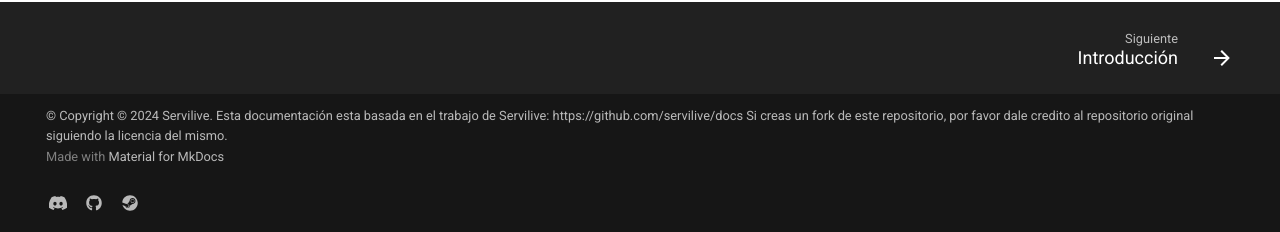
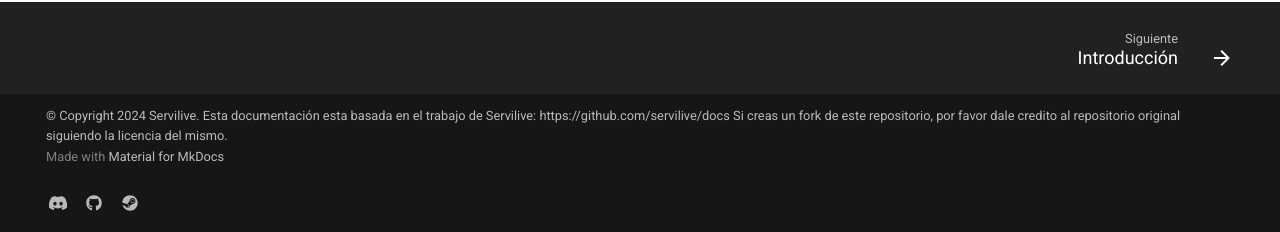
Before and after one commit to patagoniawarriors/docs, an MkDocs documentation site: the page built from docs/index.md, in a window 1280 px wide. Shown: the part 665-897 px from the top of the page. Built offline with MkDocs 1.6.1 and Material for MkDocs 9.7.7, drawn with Linux system fonts in a browser that asks for light colours.

```diff
--- a/mkdocs.yml
+++ b/mkdocs.yml
@@ -70,5 +70,5 @@ extra:
       link: https://steamcommunity.com/groups/Servilive
 
 copyright: |
-    &copy Copyright © 2024 Servilive. Esta documentación esta basada en el trabajo de Servilive: https://github.com/servilive/docs
+    &copy Copyright 2024 Servilive. Esta documentación esta basada en el trabajo de Servilive: https://github.com/servilive/docs
     Si creas un fork de este repositorio, por favor dale credito al repositorio original siguiendo la licencia del mismo.
```
